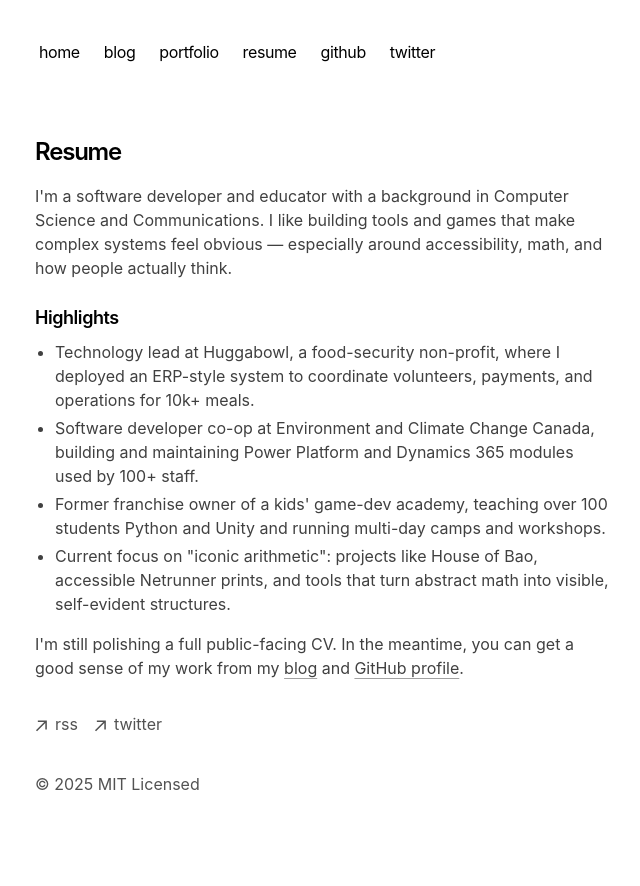
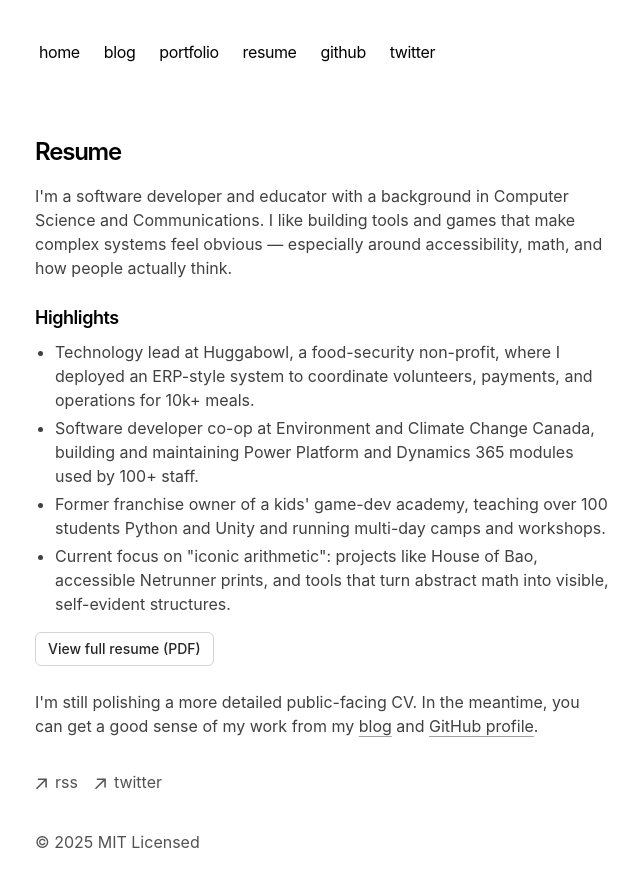
Before and after one commit to weavermarquez/fractal-blog, a Next.js app: page /resume in a window 1280 px wide. Shown: the top 886 px of the page, without its empty margins (317-957 px from the left). Before the commit the page ends 860 px from the top, so only its background shows below. Built offline with nearby package versions, Linux system fonts and the light colour scheme.

Commit message:
add link to resume

```diff
--- a/app/page.tsx
+++ b/app/page.tsx
@@ -40,9 +40,18 @@ export default function Page() {
               href="/resume"
               className="underline underline-offset-4 decoration-neutral-400 hover:decoration-neutral-800 dark:hover:decoration-neutral-200"
             >
-              resume stub
+              resume
             </a>{' '}
-            while I finish a public-facing CV,
+            (plus a{' '}
+            <a
+              href="https://drive.google.com/file/d/1a9kViOt2HabN7lCwAyTR3SY0gpPMrlNk/view?usp=drive_link"
+              target="_blank"
+              rel="noopener noreferrer"
+              className="underline underline-offset-4 decoration-neutral-400 hover:decoration-neutral-800 dark:hover:decoration-neutral-200"
+            >
+              downloadable PDF
+            </a>
+            ),
           </li>
           <li>
             and my{' '}
--- a/app/resume/page.tsx
+++ b/app/resume/page.tsx
@@ -40,9 +40,19 @@ export default function Page() {
           into visible, self-evident structures.
         </li>
       </ul>
+      <div className="mb-6">
+        <a
+          href="https://drive.google.com/file/d/1a9kViOt2HabN7lCwAyTR3SY0gpPMrlNk/view?usp=drive_link"
+          target="_blank"
+          rel="noopener noreferrer"
+          className="inline-flex items-center rounded-md border border-neutral-300 px-3 py-1.5 text-sm font-medium text-neutral-800 dark:text-neutral-100 hover:bg-neutral-100 dark:hover:bg-neutral-800"
+        >
+          View full resume (PDF)
+        </a>
+      </div>
       <p className="text-neutral-700 dark:text-neutral-300">
-        I&apos;m still polishing a full public-facing CV. In the meantime, you
-        can get a good sense of my work from my{' '}
+        I&apos;m still polishing a more detailed public-facing CV. In the
+        meantime, you can get a good sense of my work from my{' '}
         <a
           href="/blog"
           className="underline underline-offset-4 decoration-neutral-400 hover:decoration-neutral-800 dark:hover:decoration-neutral-200"
```
